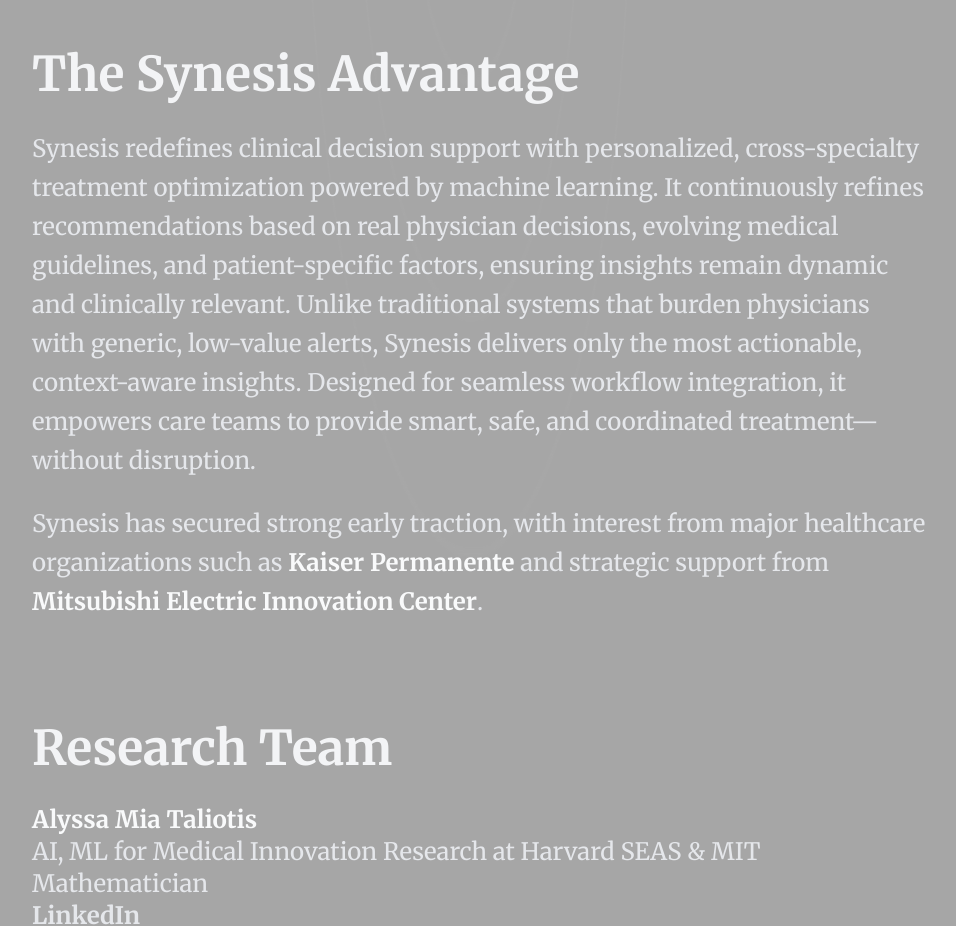
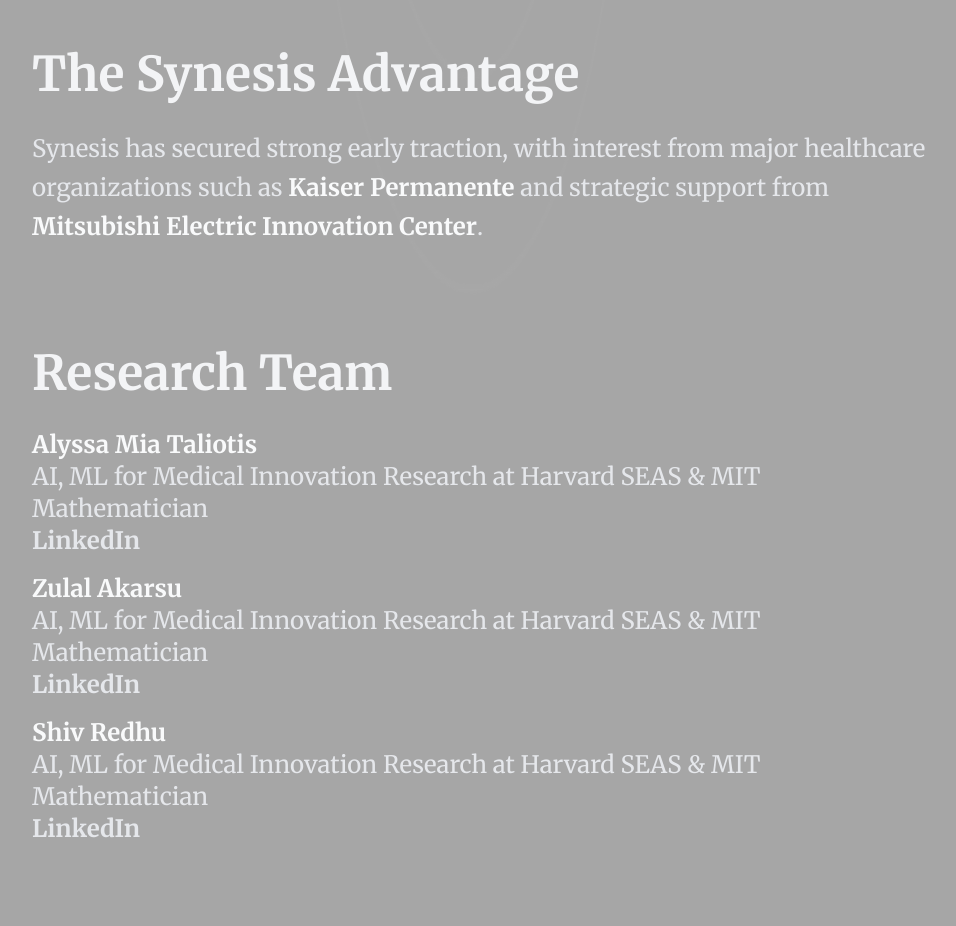
Before and after one commit to AlyssaMiaTaliotis/synesis-landing-page-2, a Next.js app: page / in a window 1280 px wide. Shown: the part 2100-3026 px from the top of the page, without its empty margins (160-1116 px from the left). Built offline with nearby package versions, Linux system fonts and the light colour scheme.

Commit message:
updates-2

```diff
--- a/src/app/page.tsx
+++ b/src/app/page.tsx
@@ -65,11 +65,10 @@
 
             In the US, 42% of adults have at least two chronic diseases, yet physicians are forced
             to operate blindly in a fragmented healthcare system where specialists work in silos with
-             limited visibility into a patient’s full treatment plan across disciplines.
+            limited visibility into a patient&rsquo;s full treatment plan across disciplines.
             This lack of coordination leads to medication conflicts, misdiagnoses, treatment gaps, and redundant
-             testing - costing the US healthcare system $200 billion annually and ultimately compromising clinical
+            testing &mdash; costing the US healthcare system $200 billion annually and ultimately compromising clinical
             decision-making. As a result, care is inadvertently suboptimal, cost-inefficient, and often fatal.
-
           </p>
         </section>
 
@@ -82,7 +81,6 @@
             data-driven, personalized treatment strategies.
           </p>
           <p className="text-2xl text-gray-200 leading-relaxed">
-
             At the core of Synesis is a cutting-edge AI engine for personalized treatment optimization. It continuously
             analyzes real-world clinical data, physician decision patterns, and evolving medical guidelines to deliver proactive,
             evidence-based recommendations. Using reinforcement learning, it refines its insights based on clinician feedback and
@@ -95,21 +93,11 @@
         <section className="space-y-6 max-w-4xl">
           <h2 className="text-5xl font-semibold text-gray-100">The Synesis Advantage</h2>
           <p className="text-2xl text-gray-200 leading-relaxed">
-          Synesis redefines clinical decision support with personalized, cross-specialty treatment optimization powered by machine learning.
-          It continuously refines recommendations based on real physician decisions, evolving medical guidelines, and patient-specific factors,
-          ensuring insights remain dynamic and clinically relevant. Unlike traditional systems that burden physicians with generic, low-value alerts,
-          Synesis delivers only the most actionable, context-aware insights. Designed for seamless workflow integration, it empowers care teams to provide
-          smart, safe, and coordinated treatment—without disruption.
-          </p>
-
-          <p className="text-2xl text-gray-200 leading-relaxed">
             Synesis has secured strong early traction, with interest from major healthcare organizations
             such as <span className="font-semibold text-gray-50">Kaiser Permanente</span> and
             strategic support from <span className="font-semibold text-gray-50">Mitsubishi Electric Innovation Center</span>.
-
           </p>
         </section>
-
 
         {/* Research Team */}
         <section className="space-y-6 max-w-4xl">
@@ -127,23 +115,18 @@
               <span className="font-semibold text-gray-50">Zulal Akarsu</span> <br />
               AI, ML for Medical Innovation Research at Harvard SEAS & MIT <br />
               Mathematician <br />
-              <Link href="https://www.linkedin.com/in/alyssa-mia-taliotis/" target="_blank" className="text-black-400 font-semibold hover:underline">
+              <Link href="https://www.linkedin.com/in/zulal-akarsu/" target="_blank" className="text-black-400 font-semibold hover:underline">
                 LinkedIn
               </Link>
             </p>
-
-
             <p>
               <span className="font-semibold text-gray-50">Shiv Redhu</span> <br />
               AI, ML for Medical Innovation Research at Harvard SEAS & MIT <br />
               Mathematician <br />
-              <Link href="https://www.linkedin.com/in/alyssa-mia-taliotis/" target="_blank" className="text-black-400 font-semibold hover:underline">
+              <Link href="https://www.linkedin.com/in/shiv-redhu/" target="_blank" className="text-black-400 font-semibold hover:underline">
                 LinkedIn
               </Link>
             </p>
-
-
-
           </div>
         </section>
 
@@ -152,7 +135,7 @@
           <h2 className="text-5xl font-semibold text-gray-100">Join Us</h2>
           <p className="text-2xl text-gray-200 leading-relaxed">
             Help shape the future of AI-powered medical intelligence. <br />
-            Whether you're a physician, healthcare system, or investor, we’d love to connect.
+            Whether you&apos;re a physician, healthcare system, or investor, we&rsquo;d love to connect.
           </p>
           <Link href="mailto:alyssamiataliotis@gmail.com" className="px-6 py-3 text-lg font-semibold text-gray-100 bg-gray-800 rounded-lg hover:bg-gray-700">
             Get in Touch
```
Lines whose indentation alone changed are shown as unchanged.
